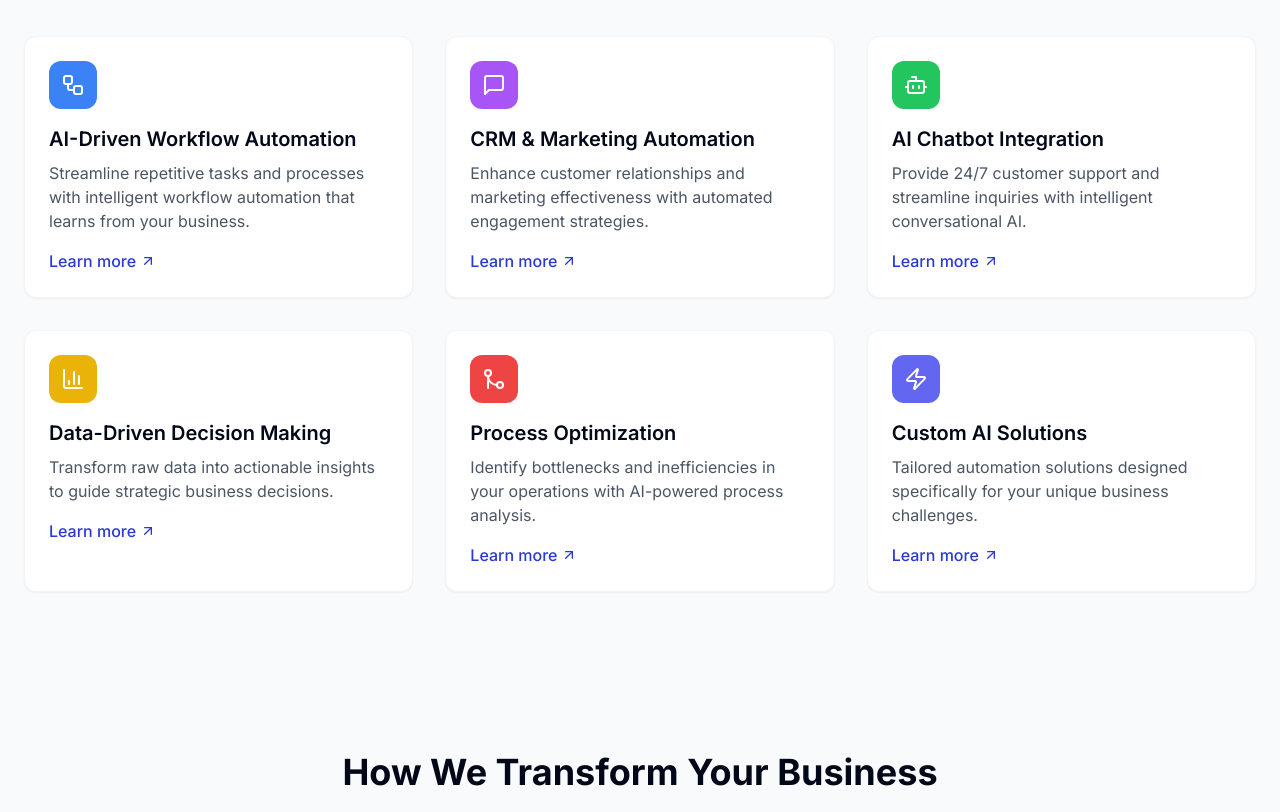
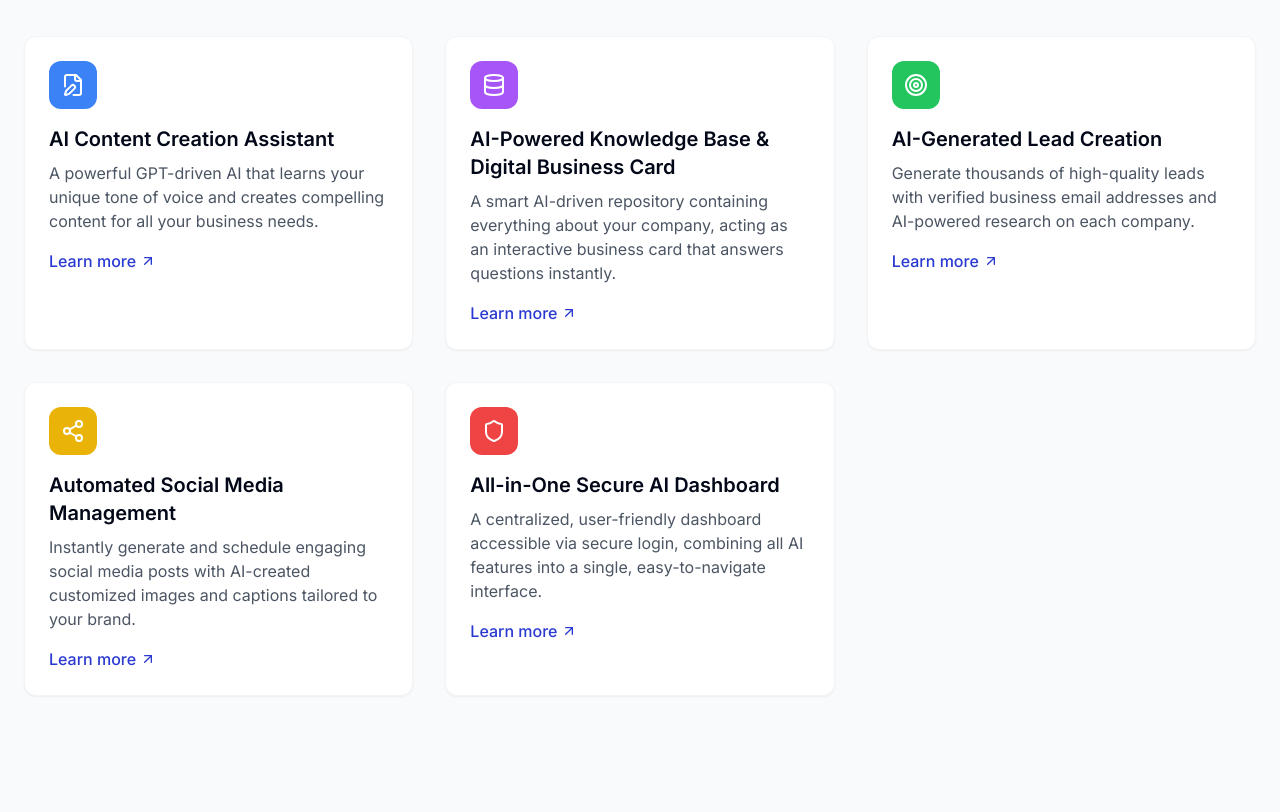
Before and after one commit to ZhuyuNtzh/deep-blue-flow-45, a React (Vite) app: page / in a window 1280 px wide. Shown: the part 1060-1872 px from the top of the page. Built offline with nearby package versions, Linux system fonts and the light colour scheme.

Commit message:
Update features section content
Updates the content of the features section cards.

```diff
--- a/src/components/Features.tsx
+++ b/src/components/Features.tsx
@@ -1,44 +1,38 @@
 
 import React from 'react';
-import { ArrowUpRight, MessageSquare, Workflow, BarChart3, GitMerge, Zap, Bot } from 'lucide-react';
+import { ArrowUpRight, FileEdit, Database, Target, Share2, Shield } from 'lucide-react';
 import { Link } from 'react-router-dom';
 
 const features = [
   {
-    title: 'AI-Driven Workflow Automation',
-    description: 'Streamline repetitive tasks and processes with intelligent workflow automation that learns from your business.',
-    icon: Workflow,
+    title: 'AI Content Creation Assistant',
+    description: 'A powerful GPT-driven AI that learns your unique tone of voice and creates compelling content for all your business needs.',
+    icon: FileEdit,
     color: 'bg-blue-500',
   },
   {
-    title: 'CRM & Marketing Automation',
-    description: 'Enhance customer relationships and marketing effectiveness with automated engagement strategies.',
-    icon: MessageSquare,
+    title: 'AI-Powered Knowledge Base & Digital Business Card',
+    description: 'A smart AI-driven repository containing everything about your company, acting as an interactive business card that answers questions instantly.',
+    icon: Database,
     color: 'bg-purple-500',
   },
   {
-    title: 'AI Chatbot Integration',
-    description: 'Provide 24/7 customer support and streamline inquiries with intelligent conversational AI.',
-    icon: Bot,
+    title: 'AI-Generated Lead Creation',
+    description: 'Generate thousands of high-quality leads with verified business email addresses and AI-powered research on each company.',
+    icon: Target,
     color: 'bg-green-500',
   },
   {
-    title: 'Data-Driven Decision Making',
-    description: 'Transform raw data into actionable insights to guide strategic business decisions.',
-    icon: BarChart3,
+    title: 'Automated Social Media Management',
+    description: 'Instantly generate and schedule engaging social media posts with AI-created customized images and captions tailored to your brand.',
+    icon: Share2,
     color: 'bg-yellow-500',
   },
   {
-    title: 'Process Optimization',
-    description: 'Identify bottlenecks and inefficiencies in your operations with AI-powered process analysis.',
-    icon: GitMerge,
+    title: 'All-in-One Secure AI Dashboard',
+    description: 'A centralized, user-friendly dashboard accessible via secure login, combining all AI features into a single, easy-to-navigate interface.',
+    icon: Shield,
     color: 'bg-red-500',
-  },
-  {
-    title: 'Custom AI Solutions',
-    description: 'Tailored automation solutions designed specifically for your unique business challenges.',
-    icon: Zap,
-    color: 'bg-indigo-500',
   },
 ];
 
```
